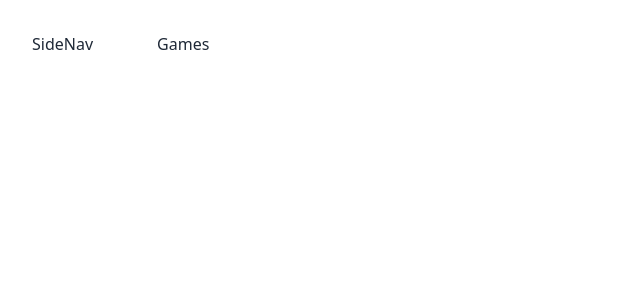
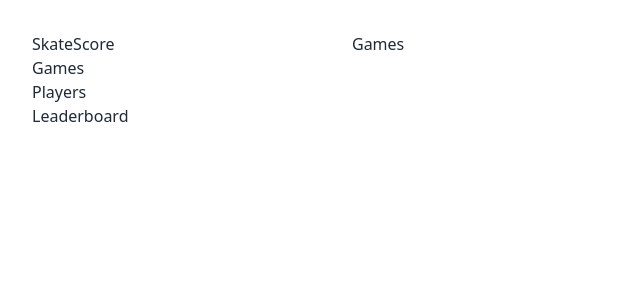
Before and after one commit to sleepingbaby/skatescore-frontend, a React (Vite) app: page / in a window 1280 px wide. Shown: the top 300 px of the page, without its empty margins (0-640 px from the left). Built offline with nearby package versions, Linux system fonts and the light colour scheme.

Commit message:
Sidenav scaffold and fixed styling that was being restricted by tailwind

```diff
--- a/src/App.tsx
+++ b/src/App.tsx
@@ -5,12 +5,10 @@
 
 function App() {
   return (
-    <>
+    <div className="w-full flex flex-row">
       <SideNav />
-      <main className="flex-1 p-8">
-        <Outlet />
-      </main>
-    </>
+      <Outlet />
+    </div>
   );
 }
 
--- a/src/components/SideNav.tsx
+++ b/src/components/SideNav.tsx
@@ -1,5 +1,16 @@
 const SideNav = () => {
-  return <div className="w-[300px] p-8 bg-slate-500">SideNav</div>;
+  return (
+    <div style={{ width: "25%", padding: "2rem" }}>
+      <div>
+        <h3>SkateScore</h3>
+        <ul>
+          <li>Games</li>
+          <li>Players</li>
+          <li>Leaderboard</li>
+        </ul>
+      </div>
+    </div>
+  );
 };
 
 export default SideNav;
--- a/src/router.tsx
+++ b/src/router.tsx
@@ -8,7 +8,7 @@
     children: [
       {
         index: true,
-        element: <div>Games</div>,
+        element: <div className="w-3/4 p-8">Games</div>,
       },
       {
         path: "/g/:gameid/",
--- a/tailwind.config.js
+++ b/tailwind.config.js
@@ -2,7 +2,11 @@
 
 / @type {import('tailwindcss').Config} */;
 export default {
-  content: ["./src/index.html", "./src//*.{js,ts,jsx,tsx}"],
+  content: [
+    "./src/index.html",
+    "./src/*.{js,ts,jsx,tsx}",
+    "./components/**/*.{js,ts,jsx,tsx}",
+  ],
   theme: {
     extend: {},
   },
```
